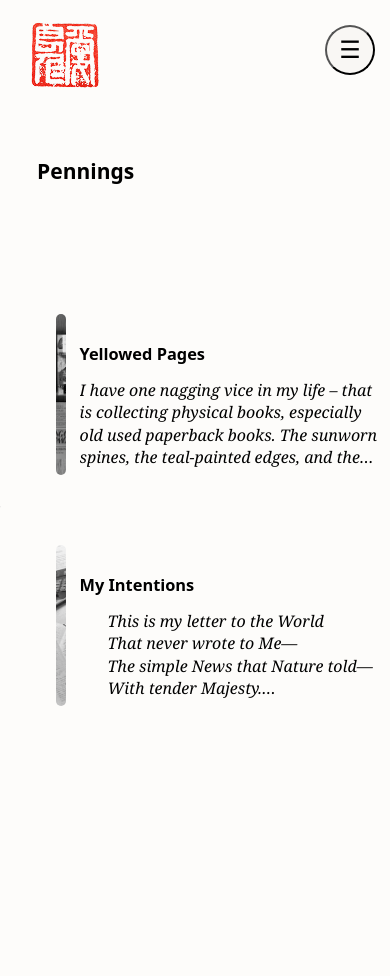
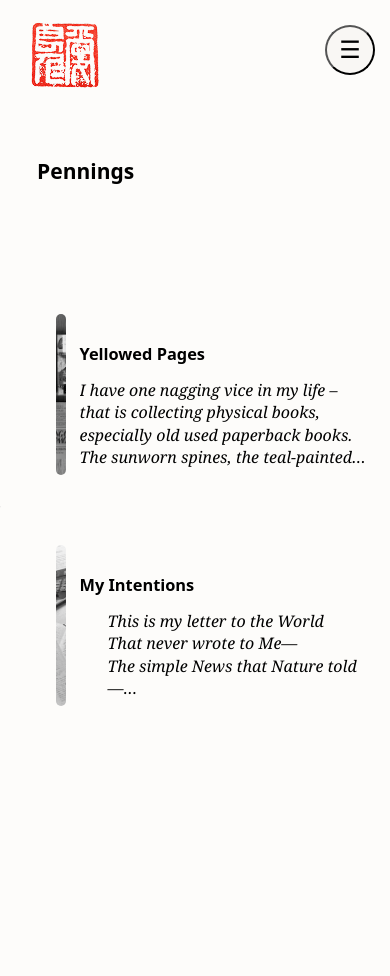
Before and after one commit to ailanisl/ailanisl.github.io, a Jekyll site: the page built from pennings.html, in a window 390 px wide. Built offline with Jekyll 4.4.1, drawn with Linux system fonts in a browser that asks for light colours.

Commit message:
pennings screen width mobile fix

```diff
--- a/pennings.html
+++ b/pennings.html
@@ -21,7 +21,7 @@ permalink: /pennings/
             display: none;
         }
         .post-excerpt {
-            max-width: 300px;
+            max-width: 290px;
         }
     }
     .post-item {
```
